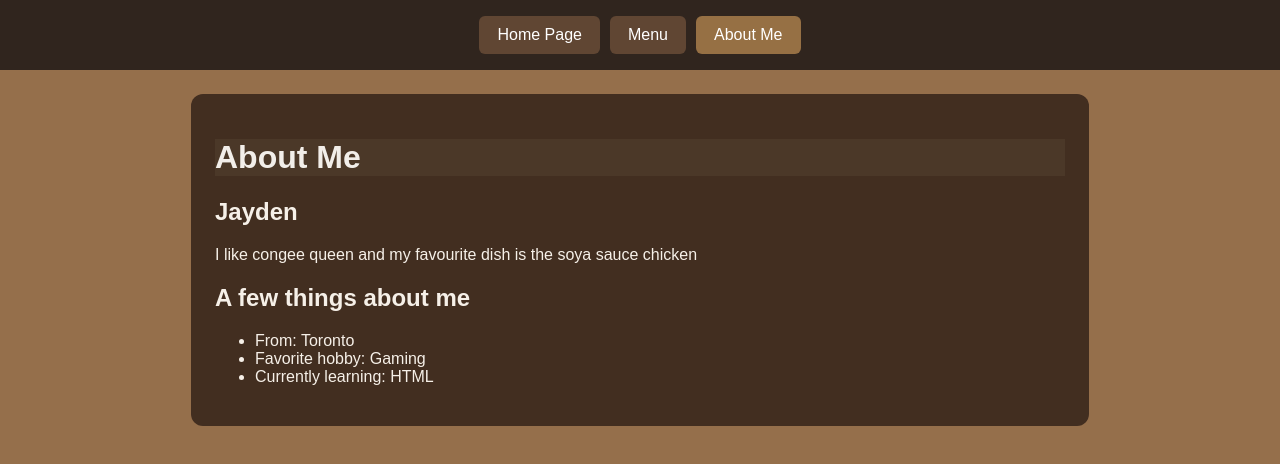
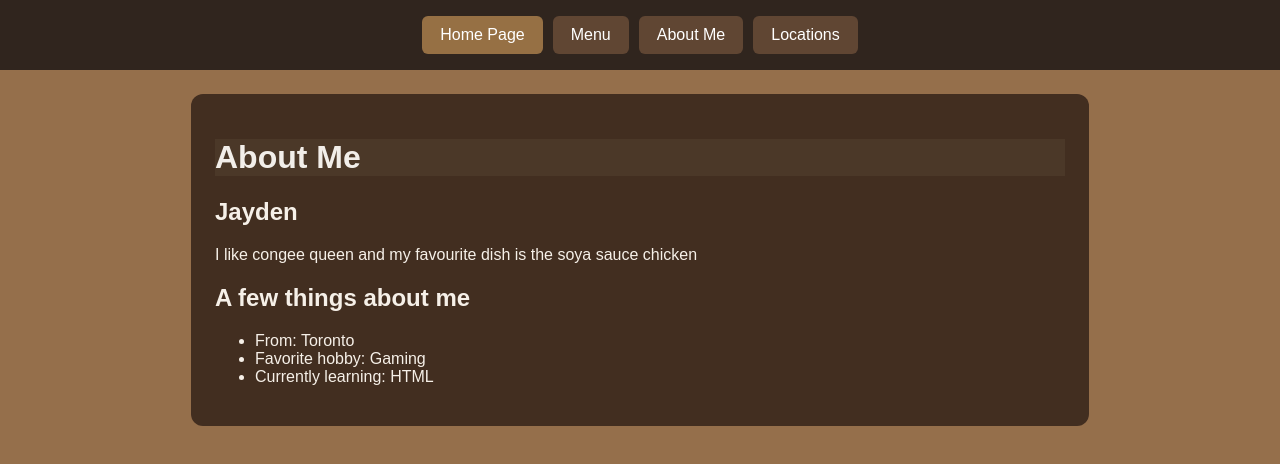
Before and after one commit to Jayden37202/Website, a plain HTML site: page page3.html in a window 1280 px wide. Drawn offline with Linux system fonts and the light colour scheme.

Commit message:
Update navigation links in page3.html

```diff
--- a/page3.html
+++ b/page3.html
@@ -65,9 +65,10 @@
 </head>
 <body>
   <nav class="tab-buttons" aria-label="Page navigation">
-    <a class="tab-btn" href="index.html">Home Page</a>
+    <a class="tab-btn active" href="index.html" aria-current="page">Home Page</a>
     <a class="tab-btn" href="page2.html">Menu</a>
-    <a class="tab-btn active" href="page3.html" aria-current="page">About Me</a>
+    <a class="tab-btn" href="page3.html">About Me</a>
+        <a class="tab-btn" href="Location.html">Locations</a>
   </nav>
 
   <main>
```
